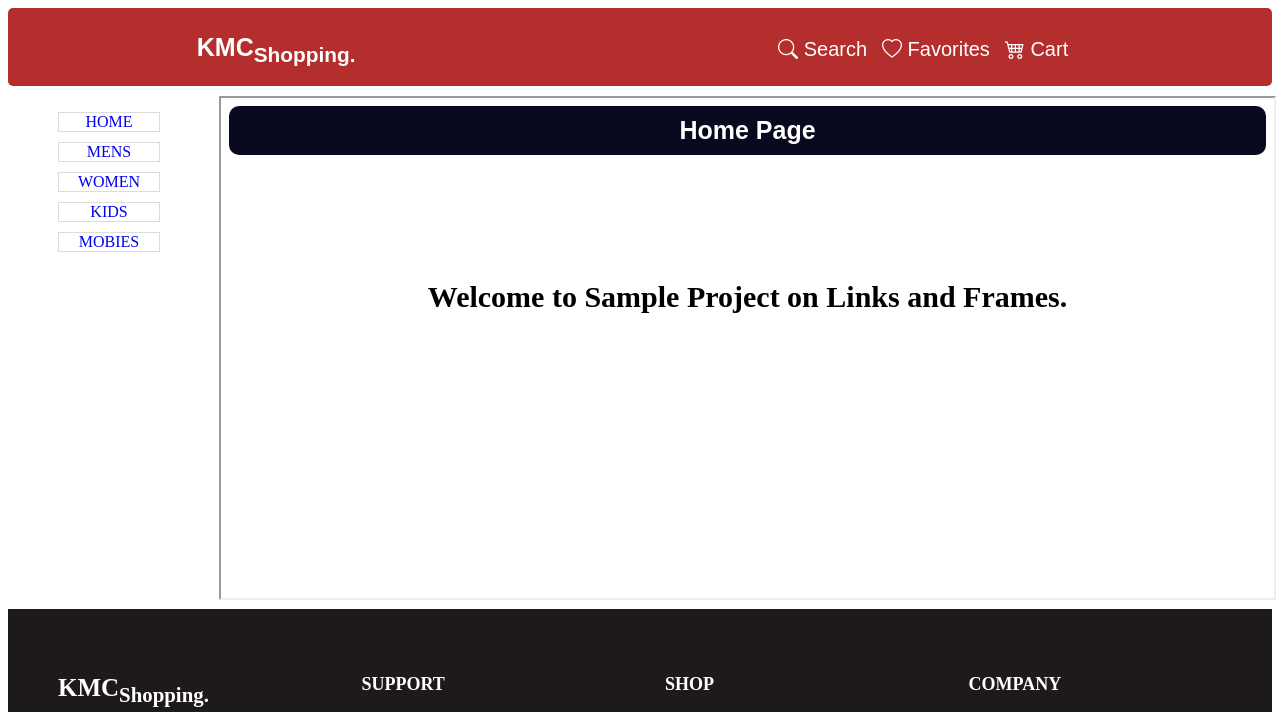
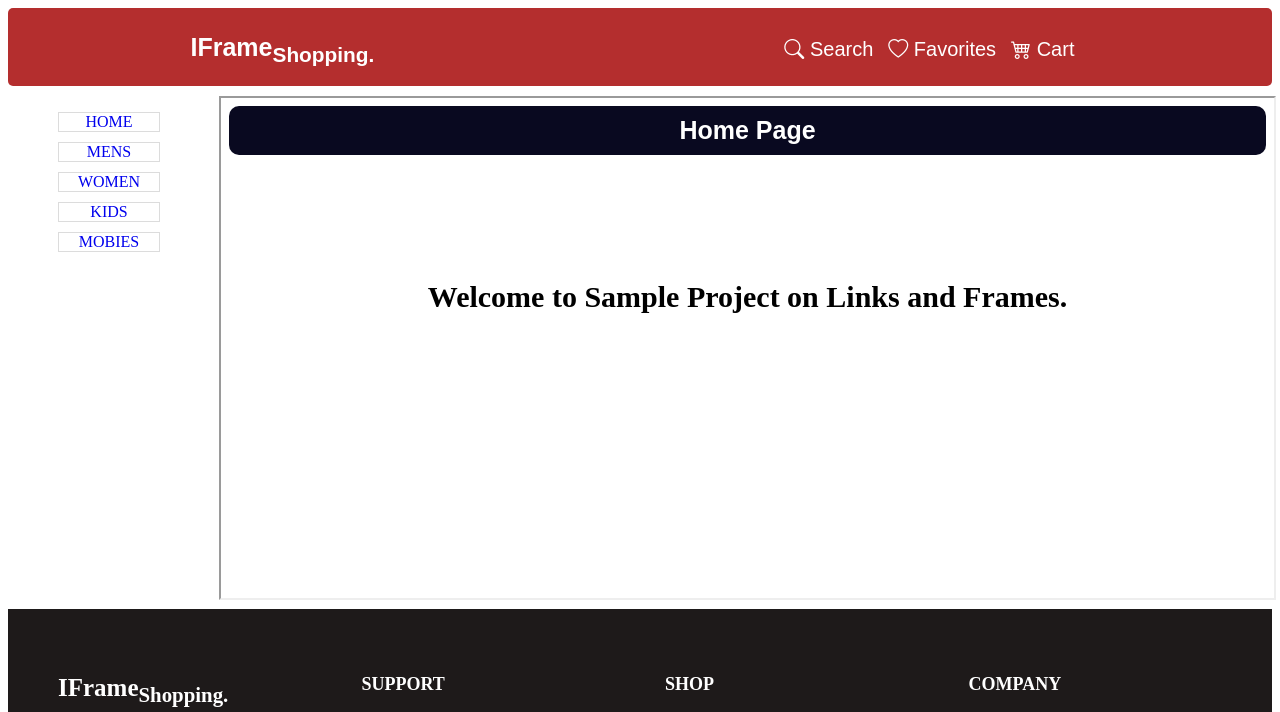
Before and after one commit to RuzaifTechStack/I-Frame-Design, a website: page index.html in a window 1280 px wide. Shown: the top 712 px of the page. Drawn offline with nearby package versions, Linux system fonts and the light colour scheme.

Commit message:
Update index.html

```diff
--- a/index.html
+++ b/index.html
@@ -90,7 +90,7 @@
 <body>
     <header>
         <div class="brand-title">
-         <span>KMC<sub>Shopping.</sub></span>
+         <span>IFrame<sub>Shopping.</sub></span>
         </div>
         <div class="nav-icon">
             <ul>
@@ -117,7 +117,7 @@
     <footer>
         <div class="footer">
         <div>
-      <div class="footer-brand"> <span>KMC<sub>Shopping.</sub></span></div>
+      <div class="footer-brand"> <span>IFrame<sub>Shopping.</sub></span></div>
       <aside>
         <a target="_blank" href="https://www.linkedin.com/in/mohammedruzaif"> <span class="bi bi-linkedin"></span></a>
         <a target="_blank" href="https://instagram.com/mohammed_ruzaif_?igshid=NTc4MTIwNjQ2YQ=="><span class="bi bi-instagram"></span></a>
```
